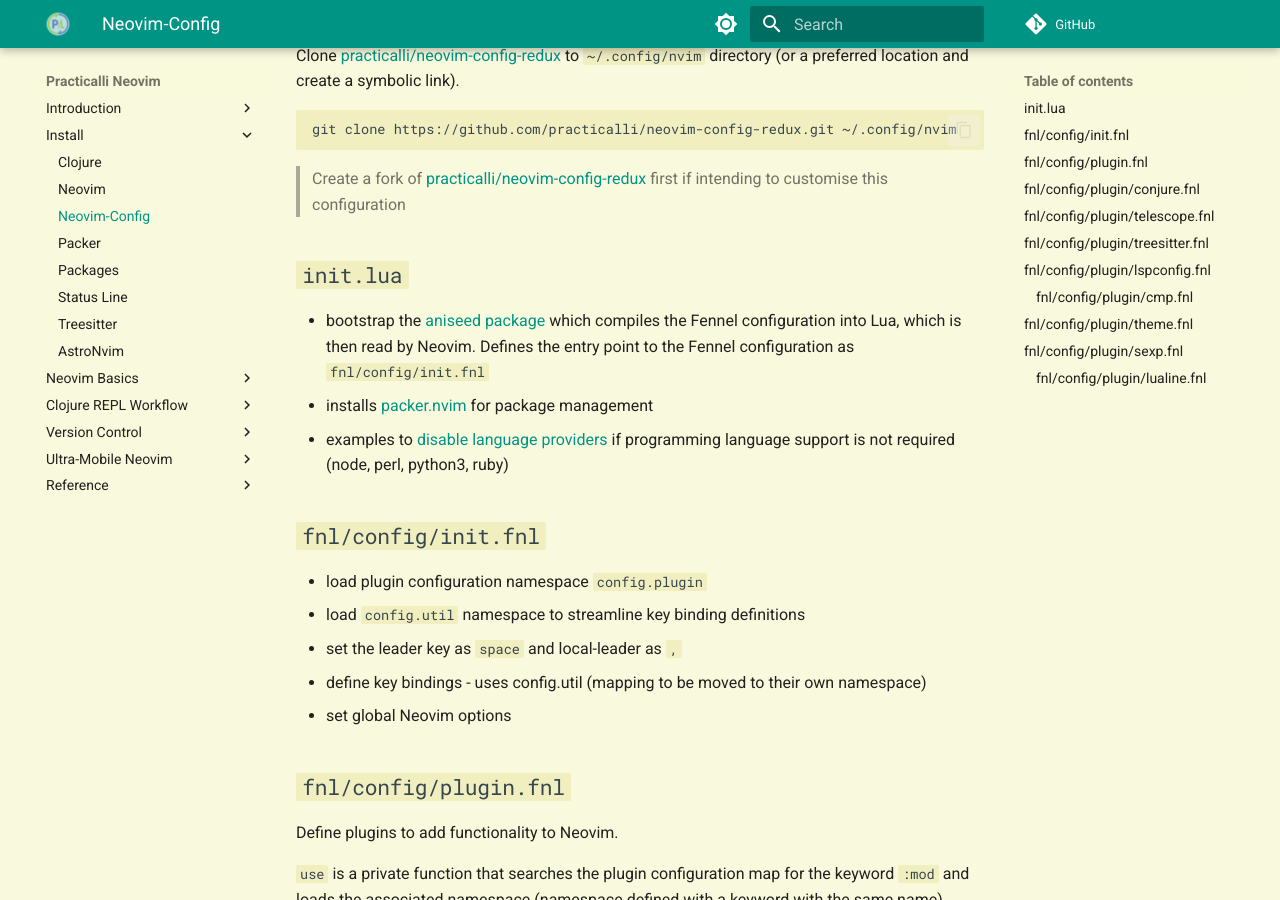
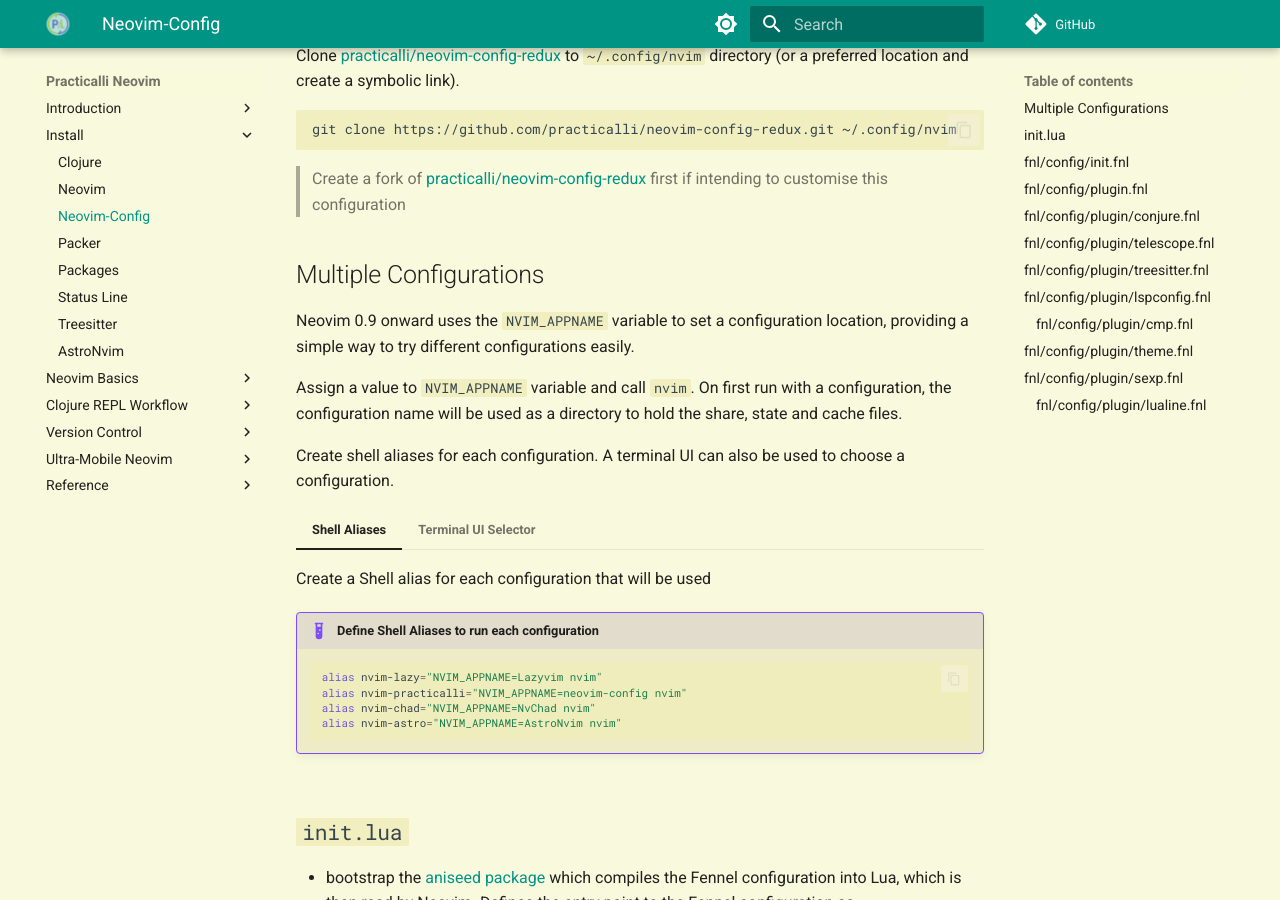
Before and after one commit to practicalli/neovim, an MkDocs documentation site: the page built from docs/install/configuration.md, in a window 1280 px wide and 900 px high, scrolled down 316 px. Built offline with MkDocs 1.6.1 and Material for MkDocs 9.7.7, drawn with Linux system fonts in a browser that asks for light colours; plug-ins that fetch from the network failed and are left out; comment, search, counter and statistics services are not loaded.

Commit message:
install: multiple configurations with NVIM_APPNAME
Switch between multiple configurations by setting the NVIM_APPNAME
available from Neovim 0.9 onward

Install different configurations in their own name under `.config/`
directory and choose a configuration when starting neovim

````diff
--- a/docs/install/configuration.md
+++ b/docs/install/configuration.md
@@ -12,6 +12,39 @@
 
 > Create a fork of [practicalli/neovim-config-redux](https://github.com/practicalli/neovim-config-redux){target=_blank} first if intending to customise this configuration
 
+## Multiple Configurations
+
+Neovim 0.9 onward uses the `NVIM_APPNAME` variable to set a configuration location, providing a simple way to try different configurations easily.
+
+Assign a value to `NVIM_APPNAME` variable and call `nvim`.  On first run with a configuration, the configuration name will be used as a directory to hold the share, state and cache files.
+
+Create shell aliases for each configuration. A terminal UI can also be used to choose a configuration.
+
+=== "Shell Aliases"
+    Create a Shell alias for each configuration that will be used
+    !!! EXAMPLE "Define Shell Aliases to run each configuration"
+        ```shell
+        alias nvim-lazy="NVIM_APPNAME=Lazyvim nvim"
+        alias nvim-practicalli="NVIM_APPNAME=neovim-config nvim"
+        alias nvim-chad="NVIM_APPNAME=NvChad nvim"
+        alias nvim-astro="NVIM_APPNAME=AstroNvim nvim"
+        ```
+
+=== "Terminal UI Selector"
+    Create an nvim configuration selector
+    ```zsh
+    function nvim-selector() {
+      items=("practicalli" "Lazyvim" "NvChad" "AstroNvim")
+      config=$(printf "%s\n" "${items[@]}" | fzf --prompt=" Neovim Config  " --height=~50% --layout=reverse --border --exit-0)
+      if [[ -z $config ]]; then
+        echo "Nothing selected"
+        return 0
+      elif [[ $config == "default" ]]; then
+        config=""
+      fi
+      NVIM_APPNAME=$config nvim $@
+    }
+    ```
 
 ## `init.lua`
 
````
